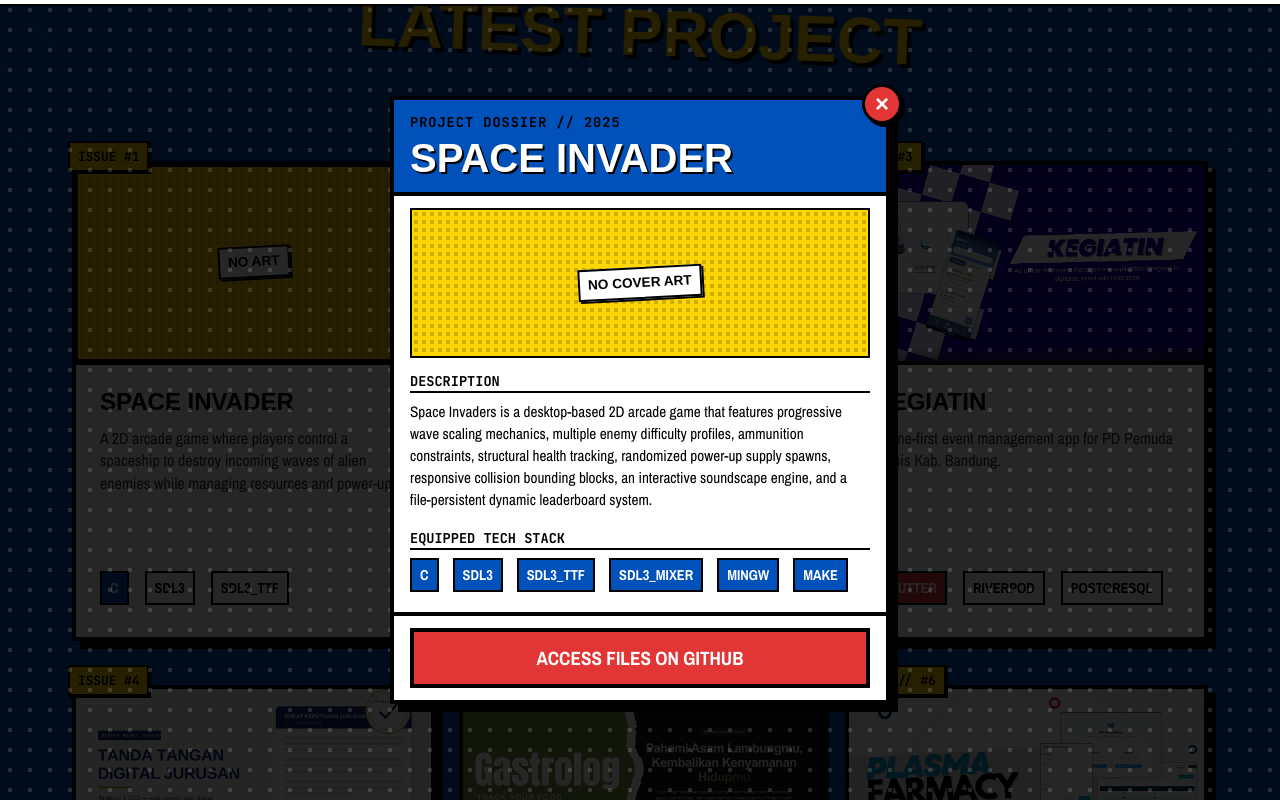
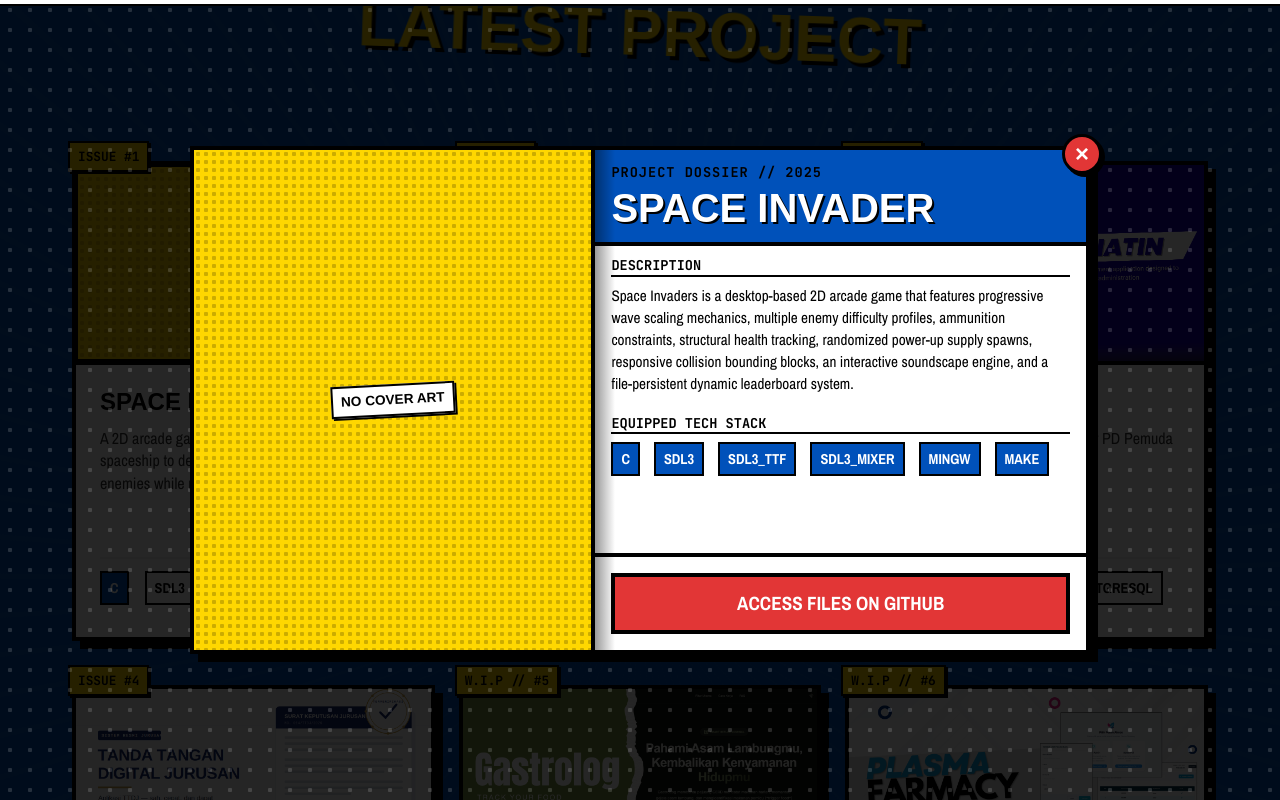
Before and after one commit to Saintfai/portfolio, a Next.js app: page / in a window 1280 px wide. Both pictures are taken after a click on the element 253 px from the left and 2651 px from the top of the page. Shown: the part 2251-3051 px from the top of the page. Built offline with nearby package versions, Linux system fonts and the light colour scheme; a web font is replaced by a local one.

Commit message:
Implement double-page spread layout for project modal

```diff
--- a/app/components/ProjectsSection.tsx
+++ b/app/components/ProjectsSection.tsx
@@ -108,6 +108,22 @@ export default function ProjectsSection() {
               &times;
             </button>
 
+            <div className="comic-modal-layout">
+              {/* Left Column: Image / Cover Art */}
+              <div className="comic-modal-left">
+                {selectedProject.image ? (
+                  <div className="comic-modal-image-container">
+                    <img src={selectedProject.image} alt={selectedProject.title} className="comic-modal-image" />
+                  </div>
+                ) : (
+                  <div className="comic-modal-placeholder">
+                    <span className="comic-placeholder-text">NO COVER ART</span>
+                  </div>
+                )}
+              </div>
+
+              {/* Right Column: Details */}
+              <div className="comic-modal-right">
                 {/* Find theme class based on selected index */}
                 {(() => {
                   const selectedIdx = projects.findIndex(p => p.id === selectedProject.id);
@@ -125,16 +141,6 @@ export default function ProjectsSection() {
                 })()}
 
                 <div className="comic-modal-content">
-              {selectedProject.image ? (
-                <div className="comic-modal-image-container">
-                  <img src={selectedProject.image} alt={selectedProject.title} className="comic-modal-image" />
-                </div>
-              ) : (
-                <div className="comic-modal-placeholder">
-                  <span className="comic-placeholder-text">NO COVER ART</span>
-                </div>
-              )}
-
                   <div className="comic-modal-body">
                     {selectedProject.inProgress && typeof selectedProject.progress === "number" && (
                       <div style={{ marginBottom: "1.5rem" }}>
@@ -173,6 +179,8 @@ export default function ProjectsSection() {
                   </div>
                 )}
               </div>
+            </div>
+          </div>
         </div>,
         document.body
       )}
--- a/app/globals.css
+++ b/app/globals.css
@@ -2084,8 +2084,8 @@ h1, h2, h3, h4, h5, h6 {
   background-color: var(--color-pure-white) !important;
   color: var(--color-pure-black) !important;
   border: 4px solid var(--color-pure-black);
-  max-width: 500px;
-  width: 100%;
+  max-width: 900px;
+  width: 95%;
   position: relative;
   display: flex;
   flex-direction: column;
@@ -2172,6 +2172,43 @@ h1, h2, h3, h4, h5, h6 {
   text-shadow: 2px 2px 0 var(--color-spiderman-red);
 }
 
+/* --- DOUBLE PAGE SPREAD LAYOUT --- */
+.comic-modal-layout {
+  display: flex;
+  flex-direction: row;
+  min-height: 500px;
+}
+
+.comic-modal-left {
+  width: 45%;
+  border-right: 4px solid var(--color-pure-black);
+  display: flex;
+  flex-direction: column;
+  background-color: var(--color-pure-black);
+  position: relative;
+}
+
+.comic-modal-right {
+  width: 55%;
+  display: flex;
+  flex-direction: column;
+  background-color: var(--color-pure-white);
+  position: relative;
+}
+
+/* Add a comic book crease shadow in the middle */
+.comic-modal-layout::after {
+  content: "";
+  position: absolute;
+  top: 0;
+  bottom: 0;
+  left: 45%;
+  width: 20px;
+  background: linear-gradient(to right, rgba(0,0,0,0.4) 0%, rgba(0,0,0,0) 100%);
+  pointer-events: none;
+  z-index: 10;
+}
+
 .comic-modal-content {
   padding: 12px 16px;
   background-color: var(--color-pure-white) !important;
@@ -2186,11 +2223,10 @@ h1, h2, h3, h4, h5, h6 {
 
 .comic-modal-image-container {
   width: 100%;
-  height: 150px;
-  border: 2px solid var(--color-pure-black);
+  flex-grow: 1;
   background-color: var(--color-pure-black);
   overflow: hidden;
-  margin-bottom: 1rem;
+  position: relative;
 }
 
 .comic-modal-image {
@@ -2202,15 +2238,13 @@ h1, h2, h3, h4, h5, h6 {
 
 .comic-modal-placeholder {
   width: 100%;
-  height: 150px;
-  border: 2px solid var(--color-pure-black);
+  flex-grow: 1;
   background-color: var(--color-wolverine-yellow);
   background-image: radial-gradient(circle at center, rgba(0, 0, 0, 0.2) 2px, transparent 2.5px);
   background-size: 8px 8px;
   display: flex;
   align-items: center;
   justify-content: center;
-  margin-bottom: 1rem;
 }
 
 .comic-modal-section-title {
@@ -2248,8 +2282,27 @@ h1, h2, h3, h4, h5, h6 {
 
 .comic-modal-footer {
   border-top: 4px solid var(--color-pure-black);
-  padding: 0.75rem 1rem;
+  padding: 1rem;
   background-color: var(--color-pure-white);
+  margin-top: auto;
+}
+
+@media (max-width: 768px) {
+  .comic-modal-layout {
+    flex-direction: column;
+  }
+  .comic-modal-left {
+    width: 100%;
+    border-right: none;
+    border-bottom: 4px solid var(--color-pure-black);
+    min-height: 250px;
+  }
+  .comic-modal-right {
+    width: 100%;
+  }
+  .comic-modal-layout::after {
+    display: none;
+  }
 }
 
 @keyframes fadeIn {
```
Lines whose indentation alone changed are shown as unchanged.
